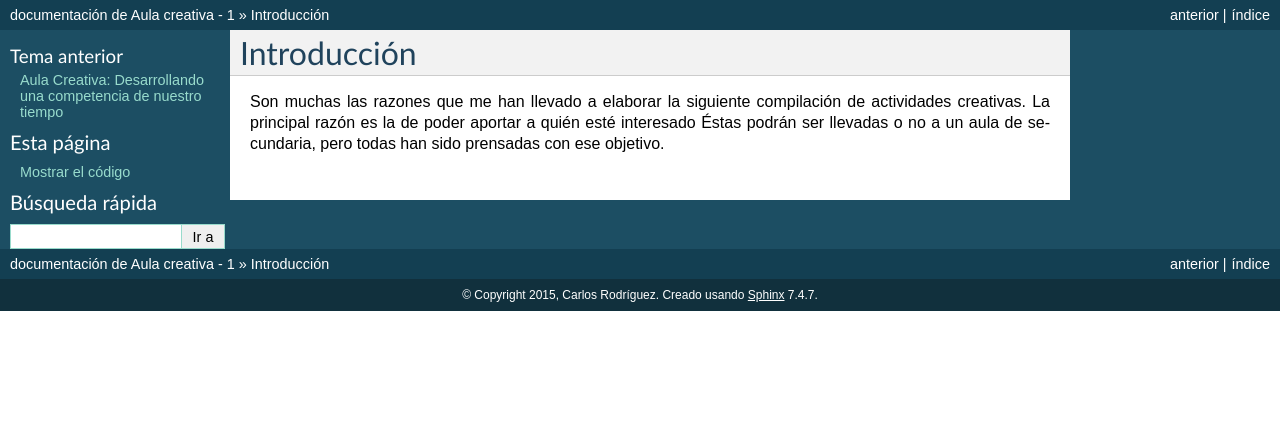
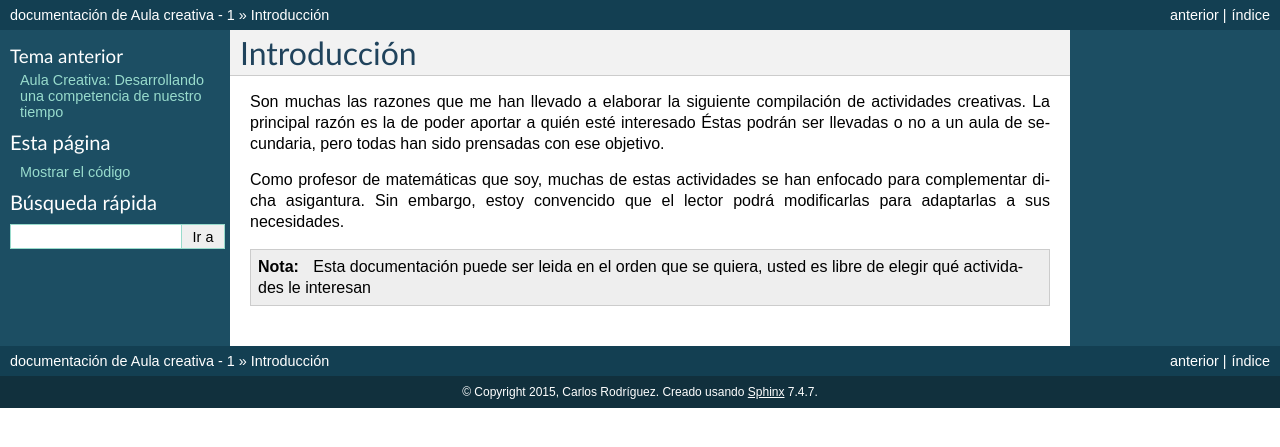
Before and after one commit to es3a10/aula_creativa, a Sphinx documentation site: the page built from docs/introduccion.rst, in a window 1280 px wide. Shown: the top 447 px of the page. Built offline with Sphinx 7.4.7, drawn with Linux system fonts in a browser that asks for light colours.

Commit message:
Update introduccion.rst

```diff
--- a/docs/introduccion.rst
+++ b/docs/introduccion.rst
@@ -5,3 +5,9 @@ Introducción
 Son muchas las razones que me han llevado a elaborar la siguiente compilación de actividades creativas.
 La principal razón es la de poder aportar a quién esté interesado  Éstas podrán ser llevadas o no a un
 aula de secundaria, pero todas han sido prensadas con ese objetivo.
+
+Como profesor de matemáticas que soy, muchas de estas actividades se han enfocado para complementar dicha asigantura.
+Sin embargo, estoy convencido que el lector podrá modificarlas para adaptarlas a sus necesidades.
+
+.. note::
+	Esta documentación puede ser leida en el orden que se quiera, usted es libre de elegir qué actividades le interesan
```
